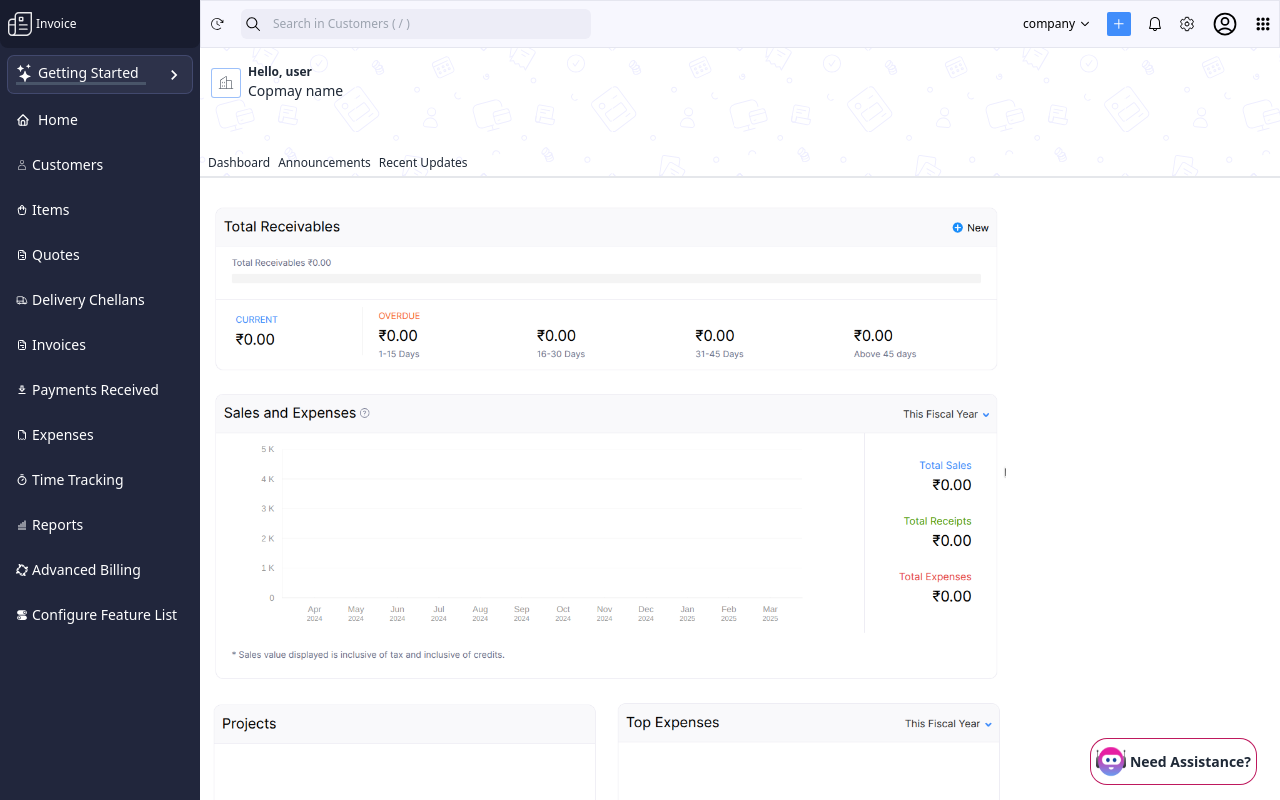
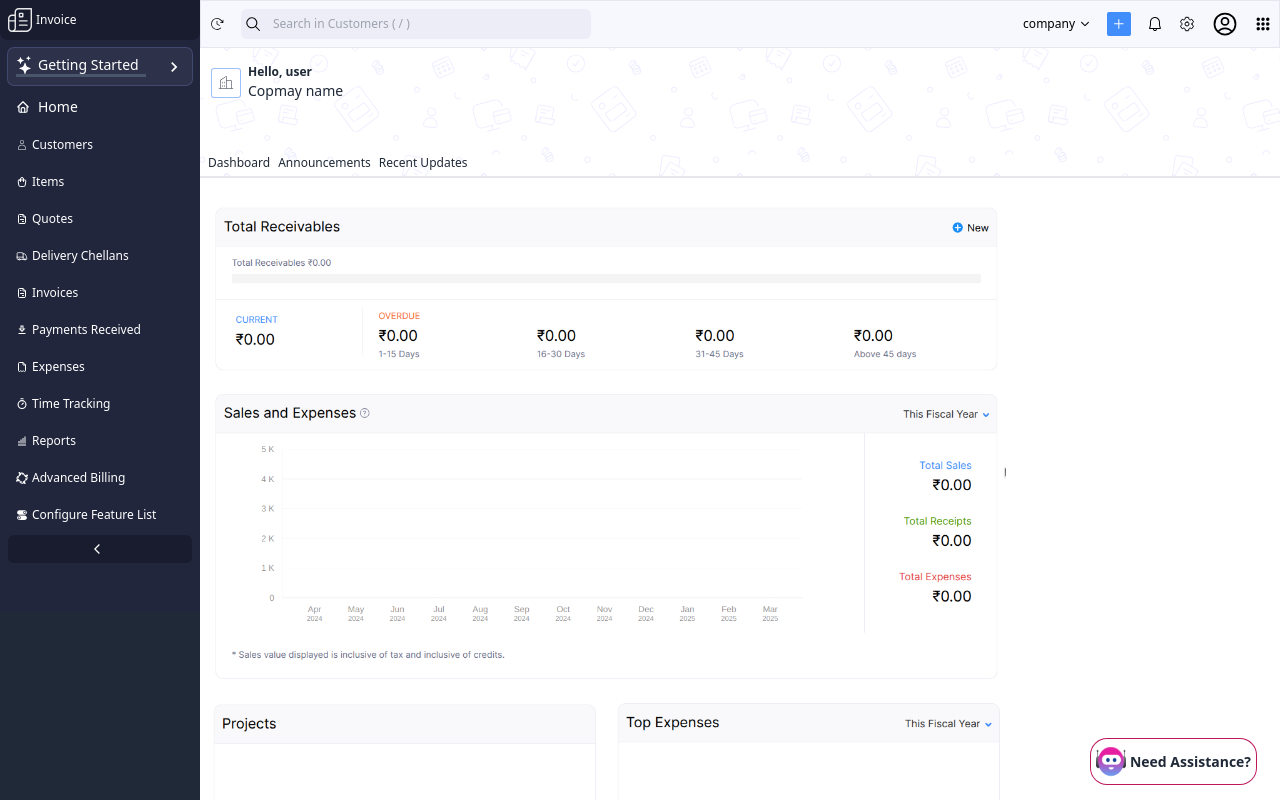
Before and after one commit to devakshayy/Zoho_Clone, a React (Vite) app: page / in a window 1280 px wide. Built offline with nearby package versions, Linux system fonts and the light colour scheme.

Commit message:
the side bar open toggle implemented

```diff
--- a/src/App.jsx
+++ b/src/App.jsx
@@ -1,4 +1,4 @@
-import React from "react";
+import React, { useState } from "react";
 import { BrowserRouter, Routes, Route, useLocation } from "react-router-dom";
 import Sidebar from "./components/Sidebar";
 import Home from "./pages/Home";
@@ -20,7 +20,7 @@ import ItemAdd from "./pages/ItemAdd";
 // important at the bottom don't forget to implemnt in the last
 
 function AppContent() {
-
+  const [sidesShow, setSideShow] = useState(false);
   const location = useLocation();
 
   const excludedRoutes = [
@@ -38,13 +38,21 @@ function AppContent() {
       <div className="flex h-screen bg-gray-200 text-gray-800 overflow-hidden">
 
         {/* Sidebar */}
-        <div className="w-[200px]  fixed h-full bg-gray-800 text-white">
-          <Sidebar />
+        <div
+          className={`${
+            !sidesShow ? "w-[200px]" : "w-[70px]"
+          } fixed min-h-screen overflow-auto bg-gray-800 text-white transition-width duration-300`}
+        >
+          <Sidebar sidesShow={sidesShow} setSideShow={setSideShow} />
         </div>
 
         {/* Right-side content */}
 
-        <div className="flex flex-col ml-[200px] w-full h-screen">
+        <div
+           className={`flex flex-col ${
+            !sidesShow ? "ml-[200px]" : "ml-[70px]"
+          } w-full h-screen transition-margin duration-300`}
+        >
           {/* Header */}
           <div>
             <Header />
--- a/src/components/Sidebar.jsx
+++ b/src/components/Sidebar.jsx
@@ -1,22 +1,53 @@
-import React from "react";
+import React, { useState } from "react";
 import { Link, NavLink } from "react-router-dom";
 import { TbHome } from "react-icons/tb";
 import { IoMdAdd } from "react-icons/io";
 import { BsStars } from "react-icons/bs";
 import { MdKeyboardArrowRight } from "react-icons/md";
 import {links} from "../data/sidebarlinks"
+import { MdArrowBackIos } from "react-icons/md";
+import { MdOutlineArrowForwardIos } from "react-icons/md";
 
-const Sidebar = () => {
 
+
+const Sidebar = ({sidesShow,setSideShow}) => {
+
+  const sideShowHandle = () => {
+    setSideShow(!sidesShow)
+  }
+
+  console.log(sidesShow)
   return (
     <div
-      className="min-h-screen bg-[#21263c]
+      className="bg-[#21263c]
                  relative z-10  transition-all duration-300 ease-in-out
-                 flex-shrink-0  pb-10 w-[200px]"
+                 flex-shrink-0  pb-10 "
     >
-      <Link to="/" className="w-[200px]">
+      {sidesShow ? (
+          <Link to="/">
+          <div
+            className=" py-2 px-2  flex text-sm  items-center justify-center
+                              bg-[#181c2e] rounded-b-lg text-white "
+          >
+            <svg
+              style={{ fill: "white", width: "24px", height: "24px" }}
+              xmlns="http://www.w3.org/2000/svg"
+              viewBox="0 0 1024 1024"
+              className="icon icon-xlg app-logo __web-inspector-hide-shortcut__"
+            >
+              <g opacity=".9">
+                <path d="M490.1 400.8h140c16.6 0 30-13.4 30-30v-140c0-16.6-13.4-30-30-30h-140c-16.6 0-30 13.4-30 30v140c0 16.6 13.4 30 30 30zm30-140.1h80v80h-80v-80z"></path>
+                <path d="M994.2 0H450.1c-93.8 0-170 76.3-170 170v110.6H169.4C76 280.6 0 356.6 0 450v404.6C0 948 76 1024 169.4 1024h584.7c72.1 0 140-28.1 191-79.1s79.1-118.8 79.1-191V30c0-16.6-13.4-30-30-30zM169.4 340.6H280v180.2H60V450c0-60.3 49.1-109.4 109.4-109.4zM170 964h-.6C109.1 964 60 914.9 60 854.6V580.8h220.1v273.8c0 60.3-49.1 109.4-109.4 109.4h-.7zm794.2-210c0 115.8-94.2 210.1-210.1 210.1H299.9c25-29.5 40.2-67.7 40.2-109.4V170c0-60.7 49.4-110 110-110h514.1v694z"></path>
+                <path d="M490.1 580.8h323.5c16.6 0 30-13.4 30-30s-13.4-30-30-30H490.1c-16.6 0-30 13.4-30 30s13.4 30 30 30zm0 180.1h323.5c16.6 0 30-13.4 30-30s-13.4-30-30-30H490.1c-16.6 0-30 13.4-30 30s13.4 30 30 30z"></path>
+              </g>
+            </svg>
+
+          </div>
+        </Link>
+      ) : (
+        <Link to="/" className="w-[200px]">
         <div
-          className="mt-0 ml-0 h-[48px] px-2  flex text-sm gap-1 justify-start
+          className="mt-0 ml-0  py-2 px-2  flex text-sm gap-1 justify-start
                             bg-[#181c2e] items-center rounded-b-lg text-white "
         >
           <svg
@@ -34,11 +65,33 @@ const Sidebar = () => {
           <span className="text-xs">Invoice</span>
         </div>
       </Link>
+      )}
 
       {/* home to advacedbilling div start  */}
 
-      <div className="flex flex-col p-2 gap-2 justify-between items-center">
+      <div className="flex flex-col p-2 gap-[3px] justify-between items-center">
+
+         {sidesShow ? (
+             <>
+                <Link
+          to="/home"
+          className="text-white py-2 px-2 ring-1 ring-[#42496e] rounded-md bg-[#2d324a]
+                          flex justify-center items-center text-xs"
+        >
+              <BsStars className="text-[18px]" />
+        </Link>
+
         <Link
+          to="/home"
+          className="text-white py-3 px-3 mt-1 rounded-lg focus:bg-[#408dfb] hover:bg-[#181c2e]
+                              flex justify-center items-center text-[14px] "
+          >
+            <TbHome />
+        </Link>
+             </>
+         ) : (
+           <>
+              <Link
           to="/home"
           className="text-white py-2 px-2 ring-1 ring-[#42496e] rounded-md bg-[#2d324a]
                           flex justify-between text-xs w-full gap-2 items-center"
@@ -67,13 +120,31 @@ const Sidebar = () => {
             Home
           </div>
         </Link>
+           </>
+         )}
 
-        {links.map((link, linkIndex) => (
+         {sidesShow ? (
+             <>
+                {links.map((link, linkIndex) => (
+          <Link
+            key={linkIndex}
+            to={link.link}
+            className=" text-white  py-2 px-2 rounded-lg focus:bg-[#408dfb] hover:bg-[#181c2e]
+                       flex justify-center gap-2 w-full items-center no-underline"
+          >
+
+              <span>{link.icon}</span>
+          </Link>
+        ))}
+             </>
+         ) : (
+            <>
+               {links.map((link, linkIndex) => (
           <Link
             key={linkIndex}
             to={link.link}
             className="group text-white py-2 px-2 rounded-lg focus:bg-[#408dfb] hover:bg-[#181c2e]
-                       flex justify-between text-[14px] w-full items-center no-underline"
+                       flex justify-between text-[12px] w-full items-center no-underline"
           >
             <div className="flex gap-1 items-center">
               {link.icon}
@@ -84,6 +155,8 @@ const Sidebar = () => {
             </span>
           </Link>
         ))}
+            </>
+         )}
         {/* <button className='group text-white py-2 px-2 rounded-lg focus:bg-[#408dfb] hover:bg-[#181c2e]
                               flex justify-between text-xs w-full items-center'>
                  <div className='flex gap-2 items-center'><CiUser />Customers</div>
@@ -97,6 +170,21 @@ const Sidebar = () => {
            </button>
 
         */}
+        {sidesShow ? (
+             <button
+             onClick={sideShowHandle}
+             className=' text-white py-3 px-3 mt-1 rounded-md  bg-[#181c2e]
+                           flex justify-center  text-xs items-center'>
+                   <MdOutlineArrowForwardIos />
+          </button>
+         ) : (
+          <button
+          onClick={sideShowHandle}
+          className='group text-white py-2 px-2 rounded-md  bg-[#181c2e]
+                        flex justify-center text-xs w-full items-center'>
+                 <MdArrowBackIos />
+       </button>
+         )}
       </div>
     </div>
   );
--- a/src/pages/Home.jsx
+++ b/src/pages/Home.jsx
@@ -21,7 +21,7 @@ const Home = () => {
         className="w-full  h-[130px] pt-3 px-2 bg-white border-b-2 sticky top-0 flex flex-col justify-between"
         style={sectionStyle}
       >
-        <div className="flex items-center px-1  w-[200px] gap-2">
+        <div className="flex items-center px-1 w-[200px] gap-2">
           <div className="bg-white p-1 flex items-center justify-center ring-1 rounded-sm w-7 h-7">
             <PiBuildingsThin />
           </div>
```
